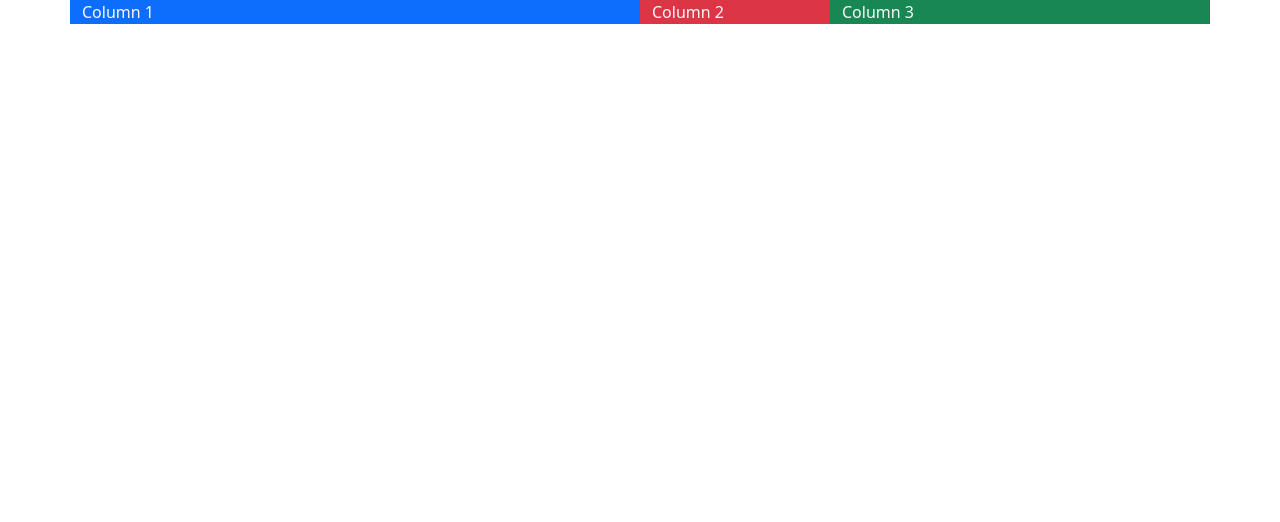
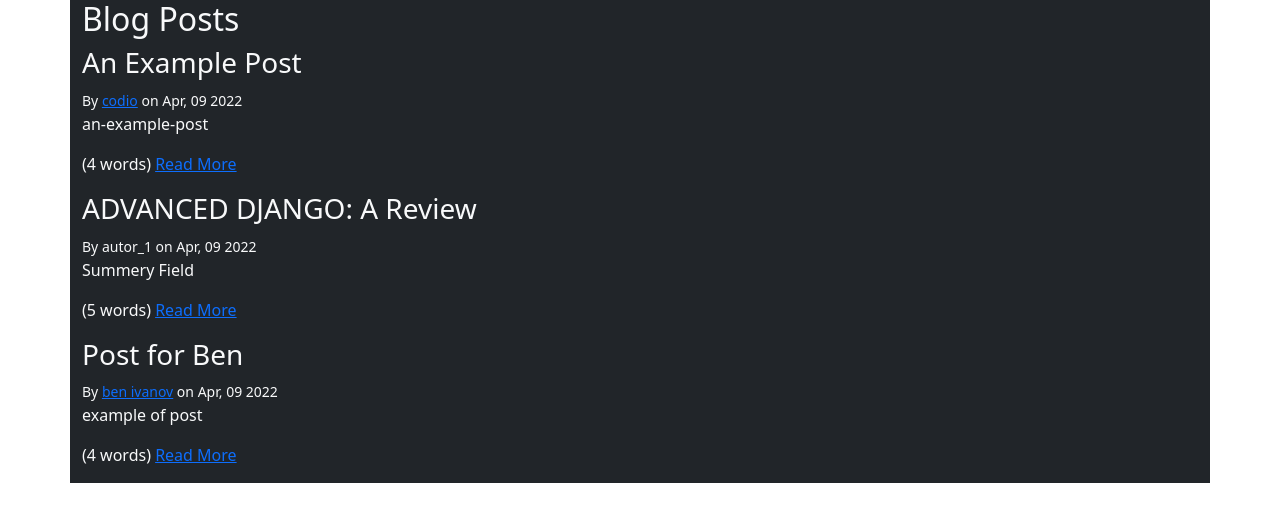
Before and after one commit to maryivankova/blango, a Django app: page / in a window 1280 px wide. Shown: the top 522 px of the page. Run offline with Django 3.2, Linux system fonts and the light colour scheme; data comes from the database, SQL or seed files in the repository; both versions use the stored data as it was after the commit; parts of the project's set-up code (start-up, migrations or seed data) failed here and were passed over.

Commit message:
Finish custom filters

```diff
--- /dev/null
+++ b/blog/templatetags/blog_extras.py
@@ -0,0 +1,31 @@
+from django import template
+from django.contrib.auth import get_user_model
+user_model = get_user_model()
+from django.utils.html import escape
+from django.utils.safestring import mark_safe
+from django.utils.html import format_html
+
+register = template.Library()
+
+@register.filter
+def author_details(author, current_user):
+    if not isinstance(author, user_model):
+        # return empty string as safe default
+        return ""
+
+    if author == current_user:
+        return format_html("<strong>me</strong>")
+
+    if author.first_name and author.last_name:
+        name = f"{author.first_name} {author.last_name}"
+    else:
+        name = f"{author.username}"
+
+    if author.email:
+        prefix = format_html('<a href="mailto:{}">', author.email)
+        suffix = format_html("</a>")
+    else:
+        prefix = ""
+        suffix = ""
+
+    return format_html('{}{}{}', prefix, name, suffix)
--- a/blog/views.py
+++ b/blog/views.py
@@ -1,4 +1,7 @@
 from django.shortcuts import render
+from django.utils import timezone
+from blog.models import Post
 
 def index(request):
-    return render(request, "blog/index.html")
+    posts = Post.objects.filter(published_at__lte=timezone.now())
+    return render(request, "blog/index.html", {"posts": posts})
--- a/templates/blog/index.html
+++ b/templates/blog/index.html
@@ -1,8 +1,18 @@
 {% extends "base.html" %}
+{% load blog_extras %}
 {% block content %}
-<div class="row">
-    <div class="col-xs-12 col-sm-10 col-md-6 bg-primary">Column 1</div>
-    <div class="col-xs-12 col-sm-2 col-md-2 bg-danger">Column 2</div>
-    <div class="col bg-success">Column 3</div>
-</div>
+    <h2>Blog Posts</h2>
+    {% for post in posts %}
+    <div class="row">
+        <div class="col">
+            <h3>{{ post.title }}</h3>
+            <small>By {{ post.author|author_details:request.user }} on {{ post.published_at|date:"M, d Y" }}</small>
+            <p>{{ post.summary }}</p>
+            <p>
+                ({{ post.content|wordcount }} words)
+                <a href="#">Read More</a>
+            </p>
+        </div>
+    </div>
+    {% endfor %}
 {% endblock %}
```
Also changed, not shown: blog/templatetags/__init__.py (added), db.sqlite3.
